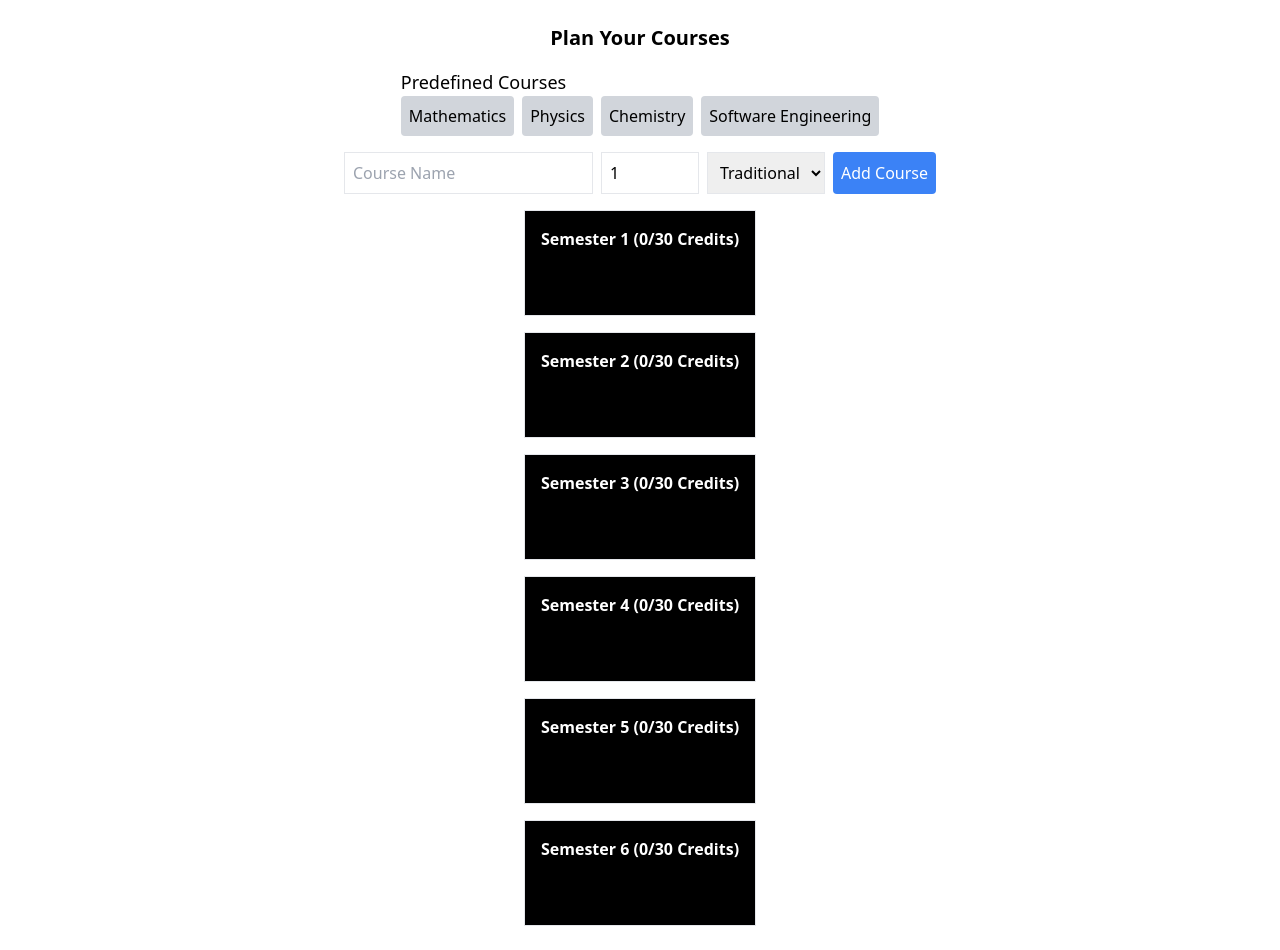
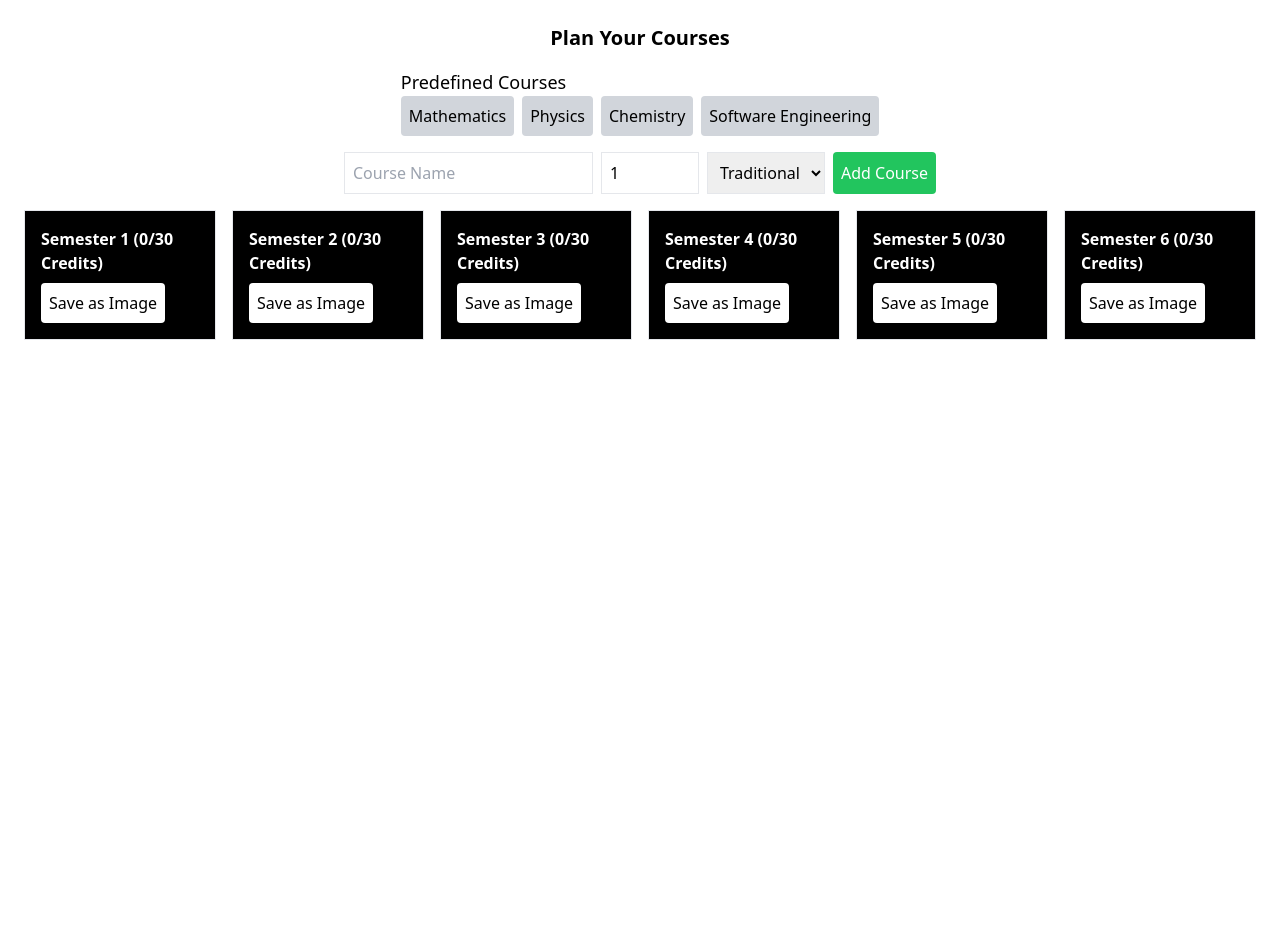
Before and after one commit to DineshSundaram7/credit-planner, a React (Create React App) app: page / in a window 1280 px wide. After the commit the page ends 800 px from the top, so only its background shows below. Built offline with nearby package versions, Linux system fonts and the light colour scheme.

Commit message:
Update CreditPlanner.js

```diff
--- a/src/components/CreditPlanner.js
+++ b/src/components/CreditPlanner.js
@@ -83,7 +83,12 @@ const SemesterBlock = ({ semesterIndex, courses, moveBlock, removeCourse, saveSe
   const isOverLimit = totalCredits > 30;
 
   return (
-    <div ref={drop} className={`border p-4 min-h-[100px] bg-black text-white ${isOverLimit ? "border-red-500" : ""}`} style={{ width: "100%" }}>
+    <div
+      id={`semester-${semesterIndex}`} // Added id for each semester block
+      ref={drop}
+      className={`border p-4 min-h-[100px] bg-black text-white ${isOverLimit ? "border-red-500" : ""}`}
+      style={{ width: "100%" }}
+    >
       <h4 className="font-bold">
         Semester {semesterIndex + 1} ({totalCredits}/30 Credits)
       </h4>
@@ -91,7 +96,10 @@ const SemesterBlock = ({ semesterIndex, courses, moveBlock, removeCourse, saveSe
         <CourseBlock key={course.id} course={course} removeCourse={removeCourse} />
       ))}
       {isOverLimit && <p className="text-red-500">Credit limit exceeded!</p>}
-      <button onClick={() => saveSemester(semesterIndex)} className="mt-2 bg-white-500 text-black p-2 rounded">
+      <button
+        onClick={() => saveSemester(semesterIndex)} // Save button triggers image save
+        className="mt-2 bg-white text-black p-2 rounded"
+      >
         Save as Image
       </button>
     </div>
@@ -171,14 +179,16 @@ const CreditPlanner = () => {
 
   // Save the semester as an image
   const saveSemester = (semesterIndex) => {
-    const semesterDivs = document.getElementsByClassName("border p-4 min-h-[100px] bg-black text-white");
-    if (semesterDivs[semesterIndex]) {
-      html2canvas(semesterDivs[semesterIndex]).then((canvas) => {
+    const semesterElement = document.getElementById(`semester-${semesterIndex}`);
+    if (semesterElement) {
+      html2canvas(semesterElement, { backgroundColor: "#000", scale: 2 }).then((canvas) => {
         const link = document.createElement("a");
-        link.href = canvas.toDataURL("image/jpeg");
-        link.download = `Semester_${semesterIndex + 1}.jpg`;
-        link.click();
+        link.href = canvas.toDataURL("image/png");
+        link.download = `Semester_${semesterIndex + 1}.png`;
+        link.click(); // Trigger download
       });
+    } else {
+      alert("Semester block not found!");
     }
   };
 
@@ -232,16 +242,16 @@ const CreditPlanner = () => {
               />
             </div>
           )}
-          <button onClick={addCourse} className="bg-blue-500 text-white p-2 rounded">Add Course</button>
+          <button onClick={addCourse} className="bg-green-500 text-white p-2 rounded">Add Course</button>
         </div>
 
-        {/* Semester Display */}
-        <div className="grid grid-cols-1 gap-4">
-          {semesters.map((courses, index) => (
+        {/* Semester Blocks */}
+        <div className="flex gap-4">
+          {semesters.map((semester, index) => (
             <SemesterBlock
               key={index}
               semesterIndex={index}
-              courses={courses}
+              courses={semester}
               moveBlock={moveBlock}
               removeCourse={removeCourse}
               saveSemester={saveSemester}
```
